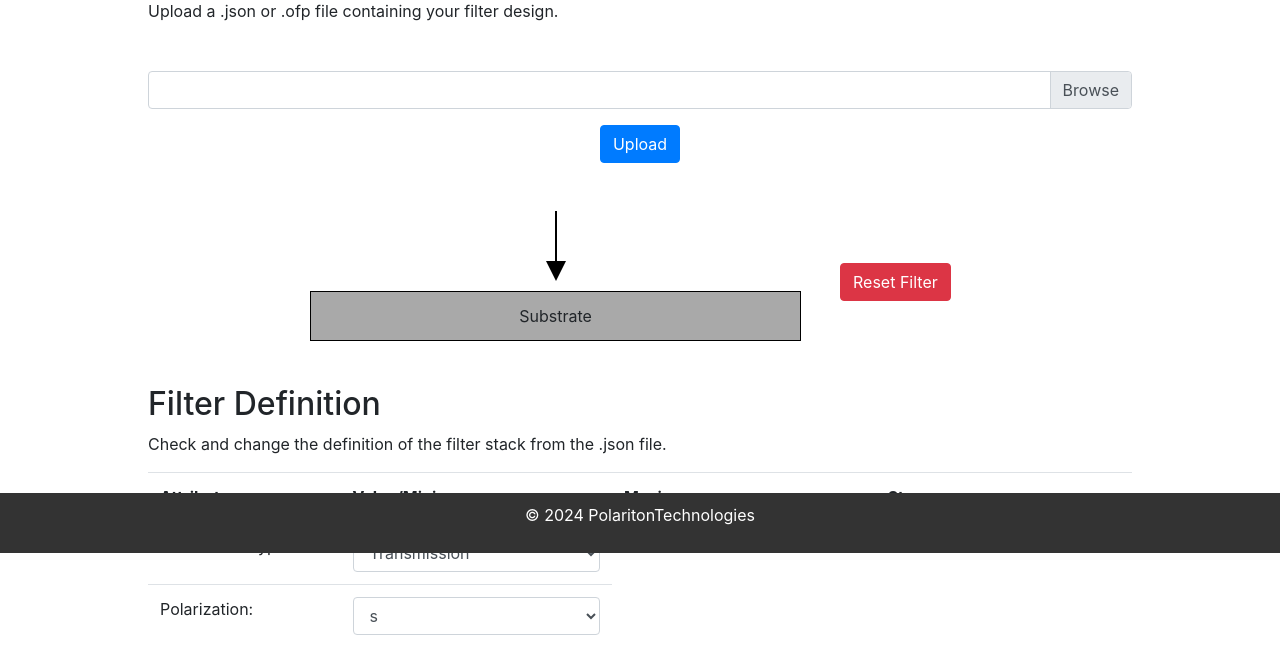
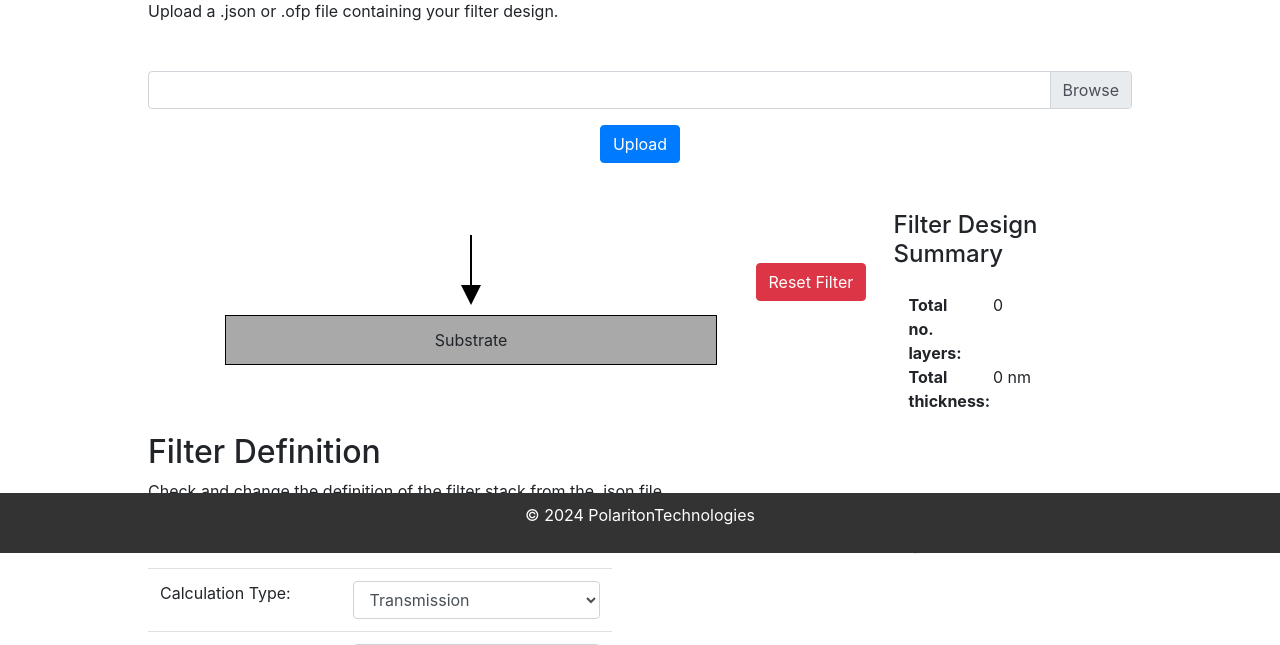
Before and after one commit to PolaritonTechnologies/TMMFlow, a Flask app: template gui/templates/stack.html in a window 1280 px wide. Shown: the part 247-892 px from the top of the page. Run offline with Flask 3, Linux system fonts and the light colour scheme; the template is opened without the code that fills it, so the values that code supplies are empty; some libraries are stand-ins or nearby versions.

Commit message:
[stack] Add summary of total number of layers and filter thickness to the top

```diff
--- a/gui/templates/stack.html
+++ b/gui/templates/stack.html
@@ -143,6 +143,19 @@
                     class="ml-3 d-flex align-items-end" style="margin-top:2em;">
                     <button type="submit" class="btn btn-danger" value="resetFilter">Reset Filter</button>
                 </form>
+            </div>
+            <div class="col-lg-2 col-md-4">
+                <div class="row">
+                    <h4 style="margin-bottom: 1em;"> Filter Design Summary </h4>
+                </div>
+                <div class="row">
+                    <div class="col-6 text-end"><b>Total no. layers:</b></div>
+                    <div class="col-6 text-start"><span id="layerCount"></span></div>
+                </div>
+                <div class="row">
+                    <div class="col-6 text-end"><b>Total thickness:</b></div>
+                    <div class="col-6 text-start"><span id="totalThickness"></span> nm</div>
+                </div>
             </div>
 
         </section>
@@ -1056,6 +1069,35 @@
     });
 </script>
 
+<script>
+    $(document).ready(function () {
+        // Calculate the number of layers
+        var layerCount = 0;
+        var totalThickness = 0;
+        $("#layers tbody tr").each(function () {
+            var layerType = $(this).find('td').eq(1).find('select').val();
+            var layerNumber = parseInt(layerType.split('_')[0]);
+
+            var thicknessField = $(this).find('td').eq(2).find('input').val();
+            console.log(thicknessField);
+            if (!isNaN(layerNumber)) {
+                layerCount += layerNumber * (layerType.split('_').length - 1);
+                var thicknessValues = thicknessField.replace('[', '').replace(']', '').split(',').map(Number);
+                var thickness = thicknessValues.reduce((a, b) => a + b, 0);
+                totalThickness += parseFloat(thickness) * layerNumber;
+            } else {
+                layerCount += 1;  // Count as 1 layer if there's no leading number
+                totalThickness += parseFloat(thicknessField);
+            }
+
+        });
+
+        // Display the statistics
+        $("#layerCount").text(layerCount);
+        $("#totalThickness").text(totalThickness);
+    });
+</script>
+
 <!-- <script>
     // Pass the server-side variable to JavaScript
     var structureMaterials = {{ default_values.structure_materials | tojson | safe }};
```
